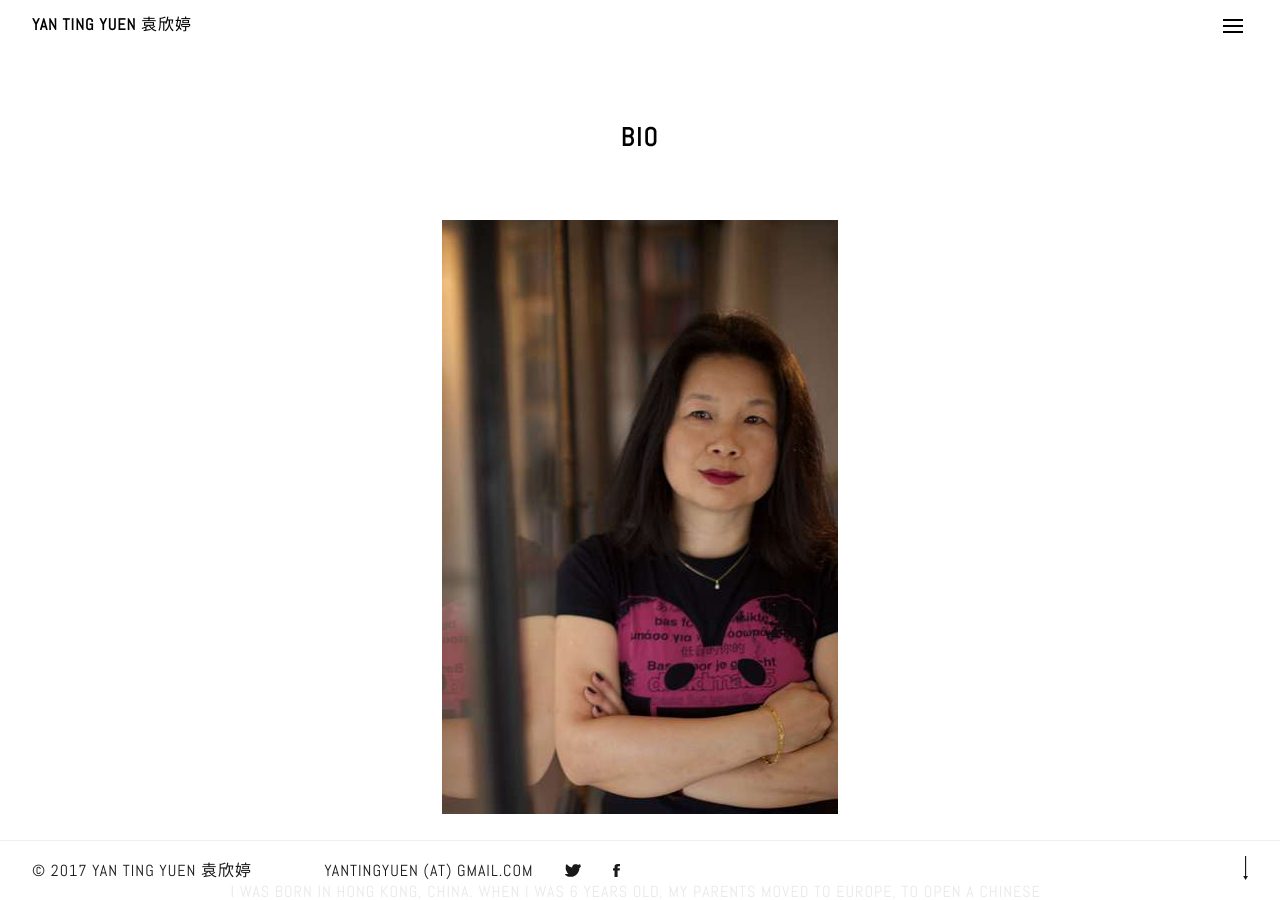
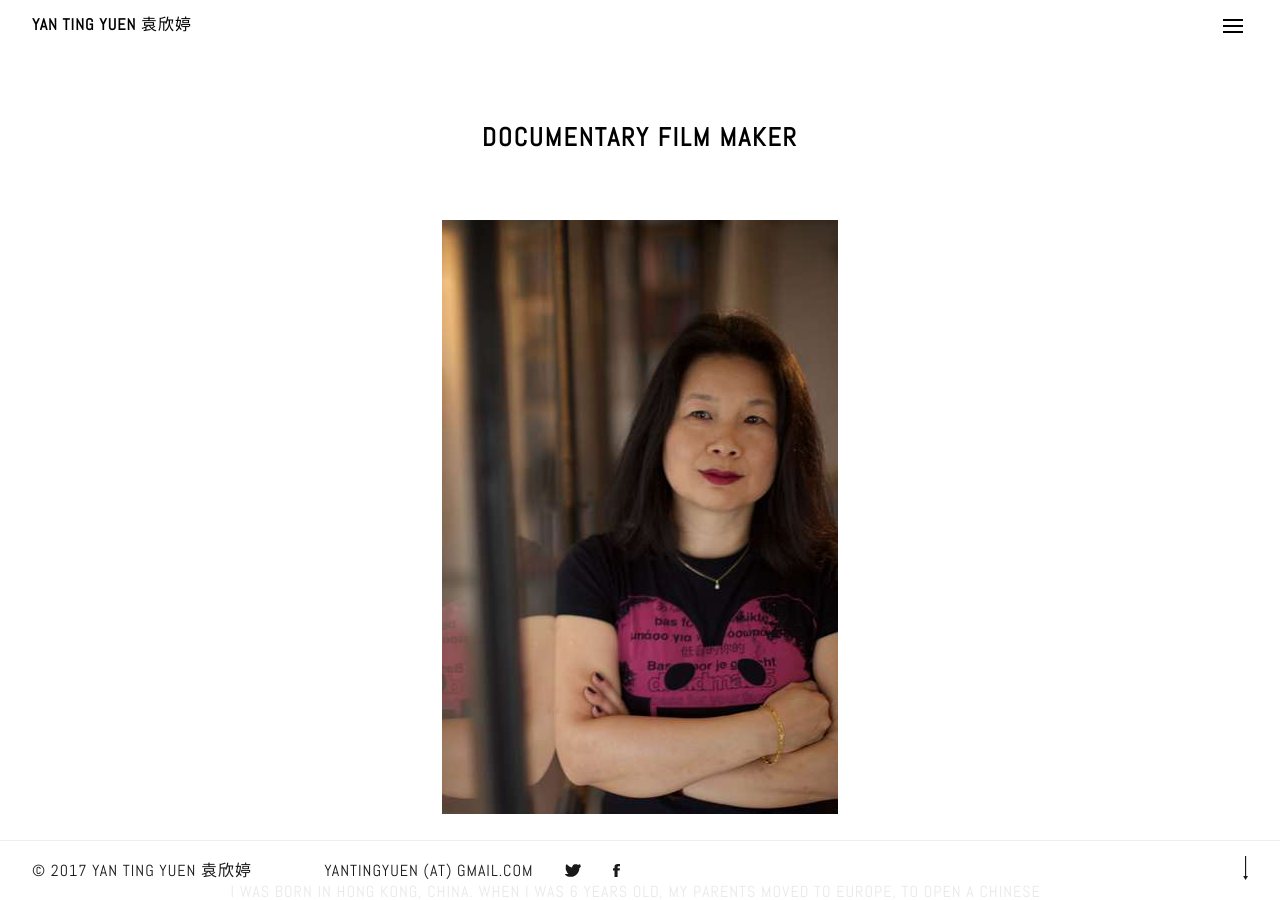
Before and after one commit to yantingyuennl/yantingyuennl.github.io, a Jekyll site: the page built from bio.md, in a window 1280 px wide and 900 px high. Built offline with Jekyll 4.4.1, drawn with Linux system fonts in a browser that asks for light colours; nearby versions of some CDN libraries.

Commit message:
Updated Bio

```diff
--- a/bio.md
+++ b/bio.md
@@ -1,5 +1,5 @@
 ---
-title: bio
+title: documentary film maker
 date: 2017-01-12 20:37:00 Z
 permalink: "/bio/"
 upload-image: "/uploads/yanting-4ef4c1.jpg"
```
